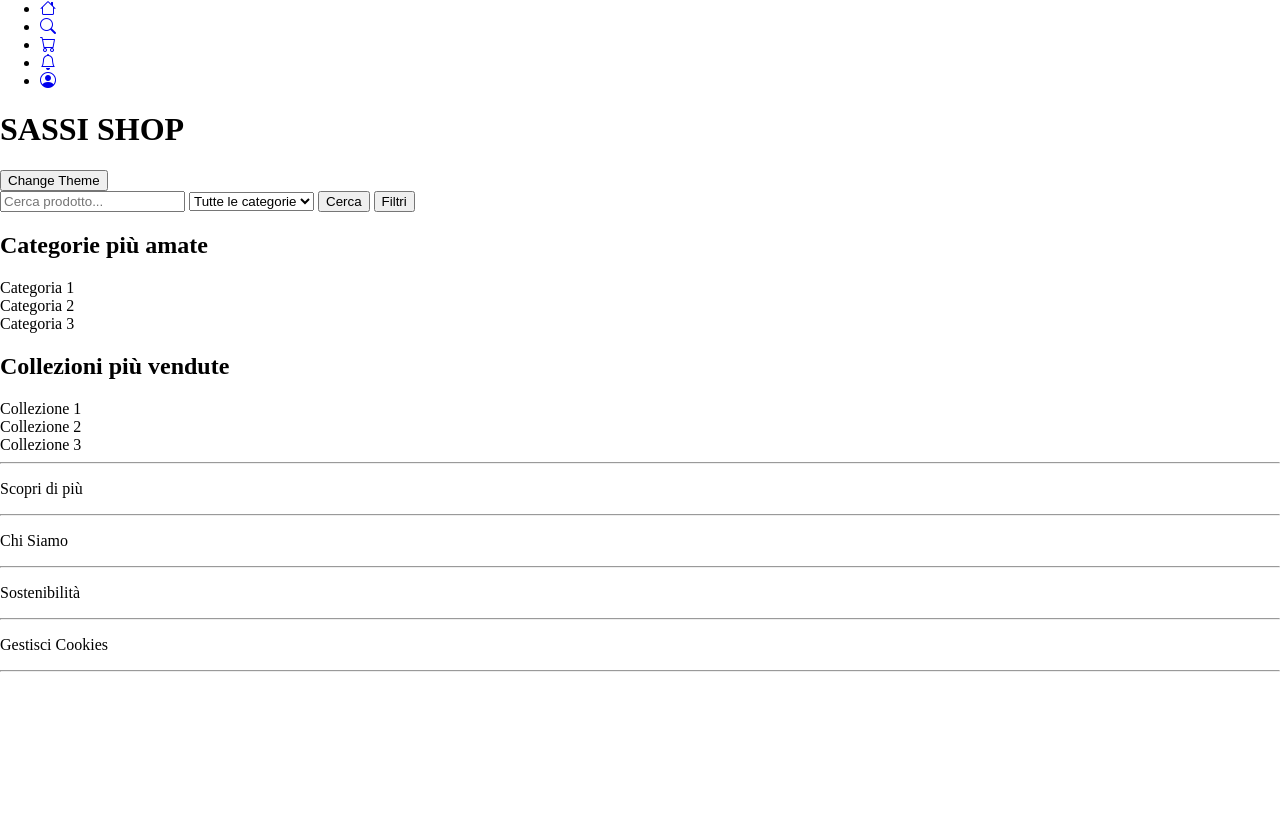
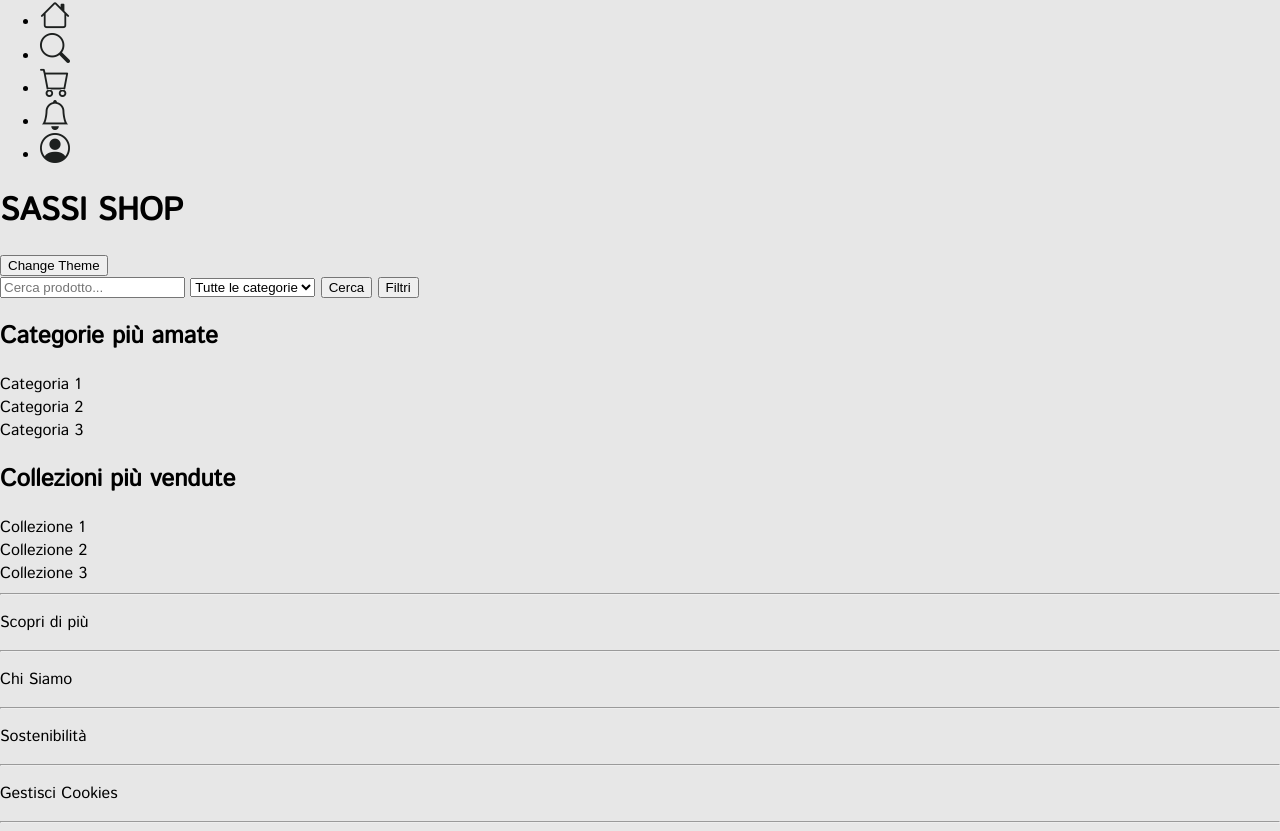
Before and after one commit to marcomarrelli/SassiShop, a PHP site: page / in a window 1280 px wide. Before the commit the page ends 672 px from the top, so only its background shows below. Run offline with PHP 8.4, Linux system fonts and the light colour scheme; data that the repository does not hold is empty.

Commit message:
feat(WIP): Added Style (Light/Dark Mode)

```diff
--- a/assets/styles/style.css
+++ b/assets/styles/style.css
@@ -1,3 +1,4 @@
+/* Light Mode Palette */
 :root.light-mode {
     --background-color: #E7E7E7FF;
     --text-color: #1D201FFF;
@@ -24,6 +25,7 @@
     --info-color-hover: #1E87E2FF;
 }
 
+/* Dark Mode Palette */
 :root.dark-mode {
     --background-color: #2A2D2DFF;
     --text-color: #E8E8E8FF;
@@ -50,7 +52,27 @@
     --info-color-hover: #41A7FF;
 }
 
+/* Theme Color Change Transition */
+* {
+    transition: all 0.3s ease;
+}
+
 body {
     margin: 0;
     padding: 0;
+
+    background-color: var(--background-color);
+
+    font-family: 'Istok Web'; /* Default Font Family */
 }
+
+.header-button {
+    color: var(--text-color);
+    border: none;
+    cursor: pointer;
+    font-size: 30px;
+}
+
+.header-button:hover {
+    color: var(--highlight-color);
+}
```
